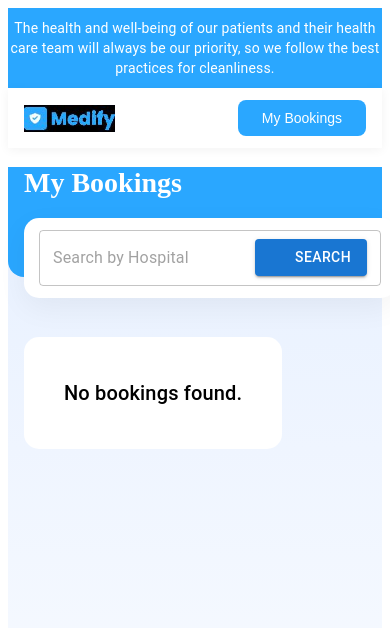
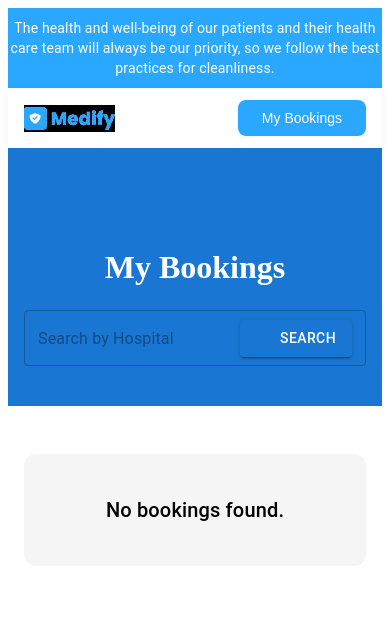
Before and after one commit to Rushikesh1Avachat/medify, a React (Create React App) app: page /my-bookings in a window 390 px wide. Shown: the top 628 px of the page. Built offline with nearby package versions, Linux system fonts and the light colour scheme; some icons are missing.

Commit message:
to pass crio test cases

```diff
--- a/src/MyBookings/MyBookings.jsx
+++ b/src/MyBookings/MyBookings.jsx
@@ -1,13 +1,5 @@
 import { useState, useEffect } from "react";
-import {
-  Container,
-  Typography,
-  Box,
-  Stack,
-  TextField,
-  Button,
-  InputAdornment,
-} from "@mui/material";
+import { Container, Typography, Box, Stack, TextField, Button, InputAdornment } from "@mui/material";
 import SearchIcon from "@mui/icons-material/Search";
 import HospitalCard from "../components/HospitalCard/HospitalCard";
 import offerBanner from "../assets/offer2.jpg";
@@ -18,7 +10,6 @@ export default function MyBookings() {
   const [filteredBookings, setFilteredBookings] = useState([]);
   const [searchQuery, setSearchQuery] = useState("");
 
-  // Load bookings and normalize keys
   useEffect(() => {
     const saved = JSON.parse(localStorage.getItem("bookings")) || [];
     const normalized = saved.map((b) => ({
@@ -32,35 +23,18 @@ export default function MyBookings() {
     setFilteredBookings(normalized);
   }, []);
 
-  // Search filter
   const handleSearch = (e) => {
     e.preventDefault();
-    if (!searchQuery.trim()) {
-      setFilteredBookings(bookings);
-      return;
-    }
-
-    setFilteredBookings(
-      bookings.filter(
-        (b) =>
-          b.hospitalName &&
-          b.hospitalName.toLowerCase().includes(searchQuery.toLowerCase())
-      )
-    );
+    if (!searchQuery.trim()) return setFilteredBookings(bookings);
+    setFilteredBookings(bookings.filter(b => b.hospitalName.toLowerCase().includes(searchQuery.toLowerCase())));
   };
 
   return (
     <Box className={styles.pageWrapper}>
-      {/* HERO SECTION */}
       <Box className={styles.blueHero}>
         <Container maxWidth="lg">
           <h1 className={styles.heroTitle}>My Bookings</h1>
-
-          <Box
-            component="form"
-            onSubmit={handleSearch}
-            className={styles.searchBarContainer}
-          >
+          <Box component="form" onSubmit={handleSearch} className={styles.searchBarContainer}>
             <TextField
               fullWidth
               placeholder="Search by Hospital"
@@ -69,13 +43,7 @@ export default function MyBookings() {
               InputProps={{
                 endAdornment: (
                   <InputAdornment position="end">
-                    <Button
-                      type="submit"
-                      variant="contained"
-                      startIcon={<SearchIcon />}
-                    >
-                      Search
-                    </Button>
+                    <Button type="submit" variant="contained" startIcon={<SearchIcon />}>Search</Button>
                   </InputAdornment>
                 ),
               }}
@@ -84,24 +52,18 @@ export default function MyBookings() {
         </Container>
       </Box>
 
-      {/* CONTENT SECTION */}
       <Container maxWidth="lg" className={styles.contentWrapper}>
         <Box className={styles.rowLayout}>
-          {/* LEFT: Bookings List */}
           <Box className={styles.leftSection}>
             {filteredBookings.length > 0 ? (
               <Stack spacing={3}>
                 {filteredBookings.map((b, idx) => (
-                  <HospitalCard
-                    key={idx}
-                    data={{
-                      ...b,
-                      "Hospital Name": b.hospitalName,
-                      City: b.city,
-                      State: b.state,
-                    }}
-                    booking={true}
-                  />
+                  <HospitalCard key={idx} data={{
+                    ...b,
+                    "Hospital Name": b.hospitalName,
+                    City: b.city,
+                    State: b.state,
+                  }} booking={true} />
                 ))}
               </Stack>
             ) : (
@@ -111,14 +73,9 @@ export default function MyBookings() {
             )}
           </Box>
 
-          {/* RIGHT: Promotional Banner */}
           {filteredBookings.length > 0 && (
             <Box className={styles.rightSection}>
-              <img
-                src={offerBanner}
-                alt="Promotional Banner"
-                className={styles.adImage}
-              />
+              <img src={offerBanner} alt="Promotional Banner" className={styles.adImage} />
             </Box>
           )}
         </Box>
--- a/src/MyBookings/MyBookings.module.css
+++ b/src/MyBookings/MyBookings.module.css
@@ -1,113 +1,62 @@
 .pageWrapper {
-  background: linear-gradient(180deg, #E7F0FF 0%, rgba(232, 241, 255, 0) 100%);
-  min-height: 100vh;
+  width: 100%;
 }
 
-/* HERO */
 .blueHero {
-  background: #2AA7FF;
-  height: 110px;
-  position: relative;
-  border-bottom-left-radius: 16px;
-  border-bottom-right-radius: 16px;
-}
-
-.heroContainer {
-  height: 100%;
-  display: flex;
-  align-items: center;
-  position: relative;
+  background-color: #1976d2;
+  padding: 80px 0 40px;
+  color: #fff;
+  text-align: center;
 }
 
 .heroTitle {
-  color: #fff !important;
-  font-weight: 700 !important;
-  font-size: 28px !important;
+  font-size: 2rem;
+  font-weight: 600;
+  margin-bottom: 24px;
 }
 
-/* Search */
 .searchBarContainer {
-  position: absolute;
-  bottom: -44px;
-  right: 24px;
-  width: 100%;
-  max-width: 580px;
-  background: #ffffff;
-  padding: 12px 15px;
-  border-radius: 15px;
-  box-shadow: 0px 10px 30px rgba(0, 0, 0, 0.05);
-  z-index: 10;
+  max-width: 600px;
+  margin: 0 auto;
 }
 
-.searchButton {
-  background-color: #2AA7FF !important;
-  text-transform: none !important;
-  padding: 8px 30px !important;
-  border-radius: 8px !important;
-  font-weight: 600 !important;
-  font-size: 16px !important;
+.contentWrapper {
+  margin-top: 48px;
 }
 
-/* CONTENT */
-.contentWrapper {
-  margin-top: 100px;
-  padding-bottom: 80px;
+.rowLayout {
+  display: flex;
+  flex-wrap: wrap;
+  gap: 24px;
 }
 
-/* ONE ROW LAYOUT */
-.rowLayout {
-  display: flex;
-  gap: 32px;
-  align-items: flex-start;
+.leftSection {
+  flex: 1 1 60%;
+  min-width: 280px;
 }
 
-/* LEFT SIDE */
-.leftSection {
-  flex: 2;
+.rightSection {
+  flex: 1 1 35%;
+  min-width: 200px;
 }
 
-/* RIGHT SIDE */
-.rightSection {
-  flex: 1;
-  position: sticky;
-  top: 24px;
-}
-
-/* CTA IMAGE */
 .adImage {
   width: 100%;
   border-radius: 12px;
-  display: block;
 }
 
-/* EMPTY */
 .emptyState {
-  background: #ffffff;
+  text-align: center;
   padding: 40px;
-  border-radius: 15px;
-  text-align: center;
+  background-color: #f5f5f5;
+  border-radius: 12px;
 }
 
-/* RESPONSIVE */
-@media (max-width: 992px) {
+@media (max-width: 900px) {
   .rowLayout {
     flex-direction: column;
   }
-
   .rightSection {
-    position: static;
-    margin-top: 24px;
-  }
-
-  .searchBarContainer {
-    position: relative;
-    bottom: 0;
-    right: 0;
-    max-width: 100%;
-    margin-bottom: -25px;
-  }
-
-  .contentWrapper {
-    margin-top: 60px;
+    order: -1;
   }
 }
--- a/src/Search/Search.jsx
+++ b/src/Search/Search.jsx
@@ -16,47 +16,29 @@ export default function Search() {
   const [hospitals, setHospitals] = useState([]);
   const [loading, setLoading] = useState(false);
 
-  // Fetch hospitals based on state + city
   useEffect(() => {
-    if (!state || !city) {
-      setHospitals([]);
-      return;
-    }
-
+    if (!state || !city) return setHospitals([]);
     setLoading(true);
-
     axios
-      .get(
-        `https://meddata-backend.onrender.com/data?state=${encodeURIComponent(
-          state
-        )}&city=${encodeURIComponent(city)}`
-      )
-      .then((res) => setHospitals(res.data || []))
+      .get(`https://meddata-backend.onrender.com/data?state=${encodeURIComponent(state)}&city=${encodeURIComponent(city)}`)
+      .then(res => setHospitals(res.data || []))
       .catch(() => setHospitals([]))
       .finally(() => setLoading(false));
   }, [state, city]);
 
   return (
     <Box className={styles.pageWrapper}>
-      {/* HERO SECTION */}
       <Box className={styles.blueHero}>
         <Container maxWidth="lg">
-          {/* Figma-style Search Card */}
           <Box className={styles.searchCardWrapper}>
             <SearchBar />
           </Box>
         </Container>
       </Box>
 
-      {/* SEARCH RESULTS */}
       <Container maxWidth="lg" sx={{ mt: 12, pb: 8 }}>
         {loading ? (
-          <Typography
-            variant="h5"
-            sx={{ py: 10, textAlign: "center", color: "#555" }}
-          >
-            Finding medical centers...
-          </Typography>
+          <Typography variant="h5" sx={{ py: 10, textAlign: "center" }}>Finding medical centers...</Typography>
         ) : (
           <>
             <h1 className={styles.resultsCount}>
@@ -65,22 +47,16 @@ export default function Search() {
 
             <Box className={styles.subInfo}>
               <img src={checkmarkIcon} alt="verified" width="22" />
-              <Typography>
-                Book appointments with minimum wait-time & verified doctor details
-              </Typography>
+              <Typography>Book appointments with minimum wait-time & verified doctor details</Typography>
             </Box>
 
             <Stack spacing={4} sx={{ mt: 4 }}>
               {hospitals.length > 0 ? (
-                hospitals.map((hospital) => (
+                hospitals.map(hospital => (
                   <Box key={hospital["Hospital Name"]} className={styles.resultRow}>
                     <HospitalCard data={hospital} />
                     <Box className={styles.bannerWrapper}>
-                      <img
-                        src={offerBanner}
-                        alt="Offer Banner"
-                        className={styles.adImage}
-                      />
+                      <img src={offerBanner} alt="Offer Banner" className={styles.adImage} />
                     </Box>
                   </Box>
                 ))
--- a/src/Search/Search.module.css
+++ b/src/Search/Search.module.css
@@ -1,82 +1,52 @@
-/* Container for the entire search card */
-.searchCardWrapper {
-  background: #ffffff;
-  border-radius: 16px;
-  padding: 24px;
-  box-shadow: 0px 10px 25px rgba(0, 0, 0, 0.05);
-  max-width: 800px;
-  margin: -60px auto 0 auto; /* Pull above hero */
-  position: relative;
-  z-index: 2;
+.pageWrapper {
+  width: 100%;
 }
 
-/* Form layout */
-.form {
-  display: flex;
-  gap: 16px;
-  flex-wrap: wrap;
+.blueHero {
+  background-color: #1976d2;
+  padding: 80px 0 40px;
+  color: #fff;
+  text-align: center;
 }
 
-/* Dropdown wrapper */
-.inputWrapper {
-  position: relative;
-  flex: 1 1 200px;
+.searchCardWrapper {
+  margin-top: -60px;
 }
 
-.inputWrapper select {
-  width: 100%;
-  padding: 12px 16px 12px 40px;
-  border-radius: 12px;
-  border: 1px solid #d1d5db;
-  font-size: 16px;
-  color: #1b3c74;
-  appearance: none;
-  background-color: #fff;
+.resultsCount {
+  font-size: 1.5rem;
+  font-weight: 600;
+  margin-bottom: 8px;
+  color: #333;
 }
 
-.inputIcon {
-  position: absolute;
-  left: 12px;
-  top: 50%;
-  transform: translateY(-50%);
-  color: #1b3c74;
-}
-
-/* Search Button */
-#searchBtn {
+.subInfo {
   display: flex;
   align-items: center;
   gap: 8px;
-  background: #1b3c74;
-  color: #fff;
-  padding: 12px 24px;
-  border-radius: 12px;
-  border: none;
-  font-size: 16px;
-  cursor: pointer;
-  flex: 1 1 150px;
-  transition: background 0.2s ease-in-out;
+  margin-bottom: 24px;
 }
 
-#searchBtn:hover {
-  background: #1451a1;
+.resultRow {
+  display: flex;
+  flex-direction: column;
+  gap: 12px;
 }
 
-/* "You may be looking for" section */
-.servicesHeading {
-  font-weight: 600;
-  color: #1b3c74;
-  margin-bottom: 16px;
+.bannerWrapper {
+  margin-top: 12px;
+  display: flex;
+  justify-content: center;
 }
 
-/* Responsive tweaks */
-@media (max-width: 768px) {
-  .form {
-    flex-direction: column;
-    gap: 12px;
-  }
+.adImage {
+  width: 100%;
+  border-radius: 12px;
+}
 
-  #searchBtn {
-    flex: 1 1 100%;
-  }
+.emptyBox {
+  text-align: center;
+  padding: 40px;
+  background-color: #f5f5f5;
+  border-radius: 12px;
 }
--- a/src/components/HospitalCard/HospitalCard.jsx
+++ b/src/components/HospitalCard/HospitalCard.jsx
@@ -6,7 +6,6 @@ import hospitalIcon from "../../assets/hospitalicon.jpg";
 
 export default function HospitalCard({ data, booking = false }) {
   const [open, setOpen] = useState(false);
-
   if (!data) return null;
 
   return (
@@ -22,15 +21,9 @@ export default function HospitalCard({ data, booking = false }) {
             {data.City}, {data.State}
           </Typography>
 
-          <Typography variant="body2" sx={{ mb: 1 }}>
-            Smilessence Center for Advanced Dentistry + 1 more
-          </Typography>
-
           <Stack direction="row" spacing={1} alignItems="center">
             <Typography className={styles.freeTag}>FREE</Typography>
-            <Typography variant="body2" sx={{ textDecoration: "line-through" }}>
-              ₹500
-            </Typography>
+            <Typography variant="body2" sx={{ textDecoration: "line-through" }}>₹500</Typography>
             <Typography variant="body2">Consultation fee at clinic</Typography>
           </Stack>
 
@@ -45,20 +38,14 @@ export default function HospitalCard({ data, booking = false }) {
         {!booking && (
           <Box className={styles.actionSection}>
             <Typography className={styles.availableText}>Available Today</Typography>
-            <Button
-              variant="contained"
-              onClick={() => setOpen(true)}
-              className={styles.bookButton}
-            >
+            <Button variant="contained" onClick={() => setOpen(true)} className={styles.bookButton}>
               Book FREE Center Visit
             </Button>
           </Box>
         )}
       </Card>
 
-      {!booking && (
-        <BookingModal open={open} onClose={() => setOpen(false)} hospital={data} />
-      )}
+      {!booking && <BookingModal open={open} onClose={() => setOpen(false)} hospital={data} />}
     </>
   );
 }
--- a/src/components/HospitalCard/HospitalCard.module.css
+++ b/src/components/HospitalCard/HospitalCard.module.css
@@ -1,64 +1,61 @@
-/* src/components/HospitalCard/HospitalCard.module.css */
 .card {
   display: flex;
-    flex-direction: row;
-    padding: 24px;
-    border-radius: 15px !important;
-    gap: 24px;
-    box-shadow: 0 0 10px rgba(0,0,0,0.05) !important;
-    margin-bottom: 20px;
+  flex-direction: column;
+  border-radius: 16px;
+  padding: 16px;
+  box-shadow: 0 4px 16px rgba(0, 0, 0, 0.1);
+  background-color: #fff;
   position: relative;
 }
 
 .iconContainer {
-    background: #8CCFFF;
-    width: 80px;
-    height: 80px;
-    border-radius: 50%;
   display: flex;
-    align-items: center;
   justify-content: center;
-    flex-shrink: 0;
+  margin-bottom: 12px;
 }
 
 .hospitalName {
-    color: #14BEF0; /* Bright blue for hospital name */
-    font-weight: 600 !important;
-    text-transform: capitalize;
+  font-size: 1.25rem;
+  font-weight: 600;
+  margin: 0 0 4px 0;
 }
 
 .locationText {
-    font-weight: 700 !important;
-    color: #414146;
+  color: #555;
+  margin-bottom: 12px;
 }
 
 .freeTag {
-    color: #01A400;
-    font-weight: 700;
-    background: #DBF3E0;
+  background-color: #e0f7fa;
   padding: 2px 6px;
   border-radius: 4px;
-    font-size: 12px;
+  font-size: 0.75rem;
+  font-weight: 500;
+  color: #00796b;
 }
 
 .actionSection {
+  margin-top: 12px;
   display: flex;
   flex-direction: column;
-    justify-content: flex-end;
-    align-items: center;
-    gap: 10px;
+  gap: 8px;
+  align-items: flex-start;
 }
 
 .availableText {
-    color: #01A400;
   font-weight: 500;
-    font-size: 14px;
+  color: #4caf50;
 }
 
 .bookButton {
-    background-color: #2AA7FF !important;
-    text-transform: none !important;
-    font-weight: 500 !important;
-    padding: 10px 20px !important;
-    border-radius: 6px !important;
+  width: 100%;
+  border-radius: 8px;
+  text-transform: none;
 }
+
+.timeBadge, .dateBadge {
+  background-color: #f0f0f0;
+  padding: 4px 8px;
+  border-radius: 6px;
+  font-size: 0.875rem;
+}
--- a/src/components/SearchBar/SearchBar.jsx
+++ b/src/components/SearchBar/SearchBar.jsx
@@ -28,13 +28,10 @@ export default function SearchBar() {
     { title: "Ambulance", icon: ambulanceIcon },
   ];
 
-  // Fetch states
   useEffect(() => {
     const fetchStates = async () => {
       try {
-        const res = await axios.get(
-          "https://meddata-backend.onrender.com/states"
-        );
+        const res = await axios.get("https://meddata-backend.onrender.com/states");
         setStates(res.data || []);
       } catch {
         setStates([]);
@@ -43,15 +40,12 @@ export default function SearchBar() {
     fetchStates();
   }, []);
 
-  // Fetch cities when state changes
   useEffect(() => {
     if (!selectedState) return setCities([]);
     const fetchCities = async () => {
       try {
         const res = await axios.get(
-          `https://meddata-backend.onrender.com/cities/${encodeURIComponent(
-            selectedState
-          )}`
+          `https://meddata-backend.onrender.com/cities/${encodeURIComponent(selectedState)}`
         );
         setCities(res.data || []);
       } catch {
@@ -64,7 +58,6 @@ export default function SearchBar() {
   const handleSearch = (e) => {
     e.preventDefault();
     if (!selectedState || !selectedCity) return;
-
     navigate({
       pathname: "/search",
       search: createSearchParams({
@@ -76,33 +69,23 @@ export default function SearchBar() {
 
   return (
     <Box className={styles.searchCardWrapper}>
-      {/* Card container */}
       <Box className={styles.searchCard}>
         <form onSubmit={handleSearch} className={styles.searchForm}>
           {/* STATE SELECT */}
-          <Box className={styles.selectWrapper}>
+          <Box className={styles.selectWrapper} id="state">
             <SearchIcon className={styles.icon} />
             <select
               value={selectedState}
-              onChange={(e) => {
-                setSelectedState(e.target.value);
-                setSelectedCity("");
-              }}
+              onChange={(e) => { setSelectedState(e.target.value); setSelectedCity(""); }}
               required
             >
-              <option value="" disabled>
-                Select State
-              </option>
-              {states.map((s) => (
-                <option key={s} value={s}>
-                  {s}
-                </option>
-              ))}
+              <option value="" disabled>Select State</option>
+              {states.map((s) => <option key={s} value={s}>{s}</option>)}
             </select>
           </Box>
 
           {/* CITY SELECT */}
-          <Box className={styles.selectWrapper}>
+          <Box className={styles.selectWrapper} id="city">
             <SearchIcon className={styles.icon} />
             <select
               value={selectedCity}
@@ -110,18 +93,11 @@ export default function SearchBar() {
               disabled={!selectedState}
               required
             >
-              <option value="" disabled>
-                Select City
-              </option>
-              {cities.map((c) => (
-                <option key={c} value={c}>
-                  {c}
-                </option>
-              ))}
+              <option value="" disabled>Select City</option>
+              {cities.map((c) => <option key={c} value={c}>{c}</option>)}
             </select>
           </Box>
 
-          {/* SEARCH BUTTON */}
           <Button
             type="submit"
             variant="contained"
@@ -137,15 +113,10 @@ export default function SearchBar() {
           <Typography variant="subtitle1" sx={{ mb: 2, fontWeight: 500 }}>
             You may be looking for
           </Typography>
-
           <Grid container spacing={2} justifyContent="center">
             {services.map((service) => (
               <Grid item key={service.title} xs={6} sm={4} md={2.2}>
-                <IconCard
-                  img={service.icon}
-                  title={service.title}
-                  active={service.active}
-                />
+                <IconCard img={service.icon} title={service.title} active={service.active}/>
               </Grid>
             ))}
           </Grid>
--- a/src/components/SearchBar/SearchBar.module.css
+++ b/src/components/SearchBar/SearchBar.module.css
@@ -31,6 +31,7 @@
   border-radius: 8px;
   border: 1px solid #ccc;
   font-size: 16px;
+  appearance: none;
 }
 
 .icon {
```
Also changed, not shown: src/components/BookingModal/BookingModal.jsx (+1 -8 lines). Lines whose indentation alone changed are shown as unchanged.
